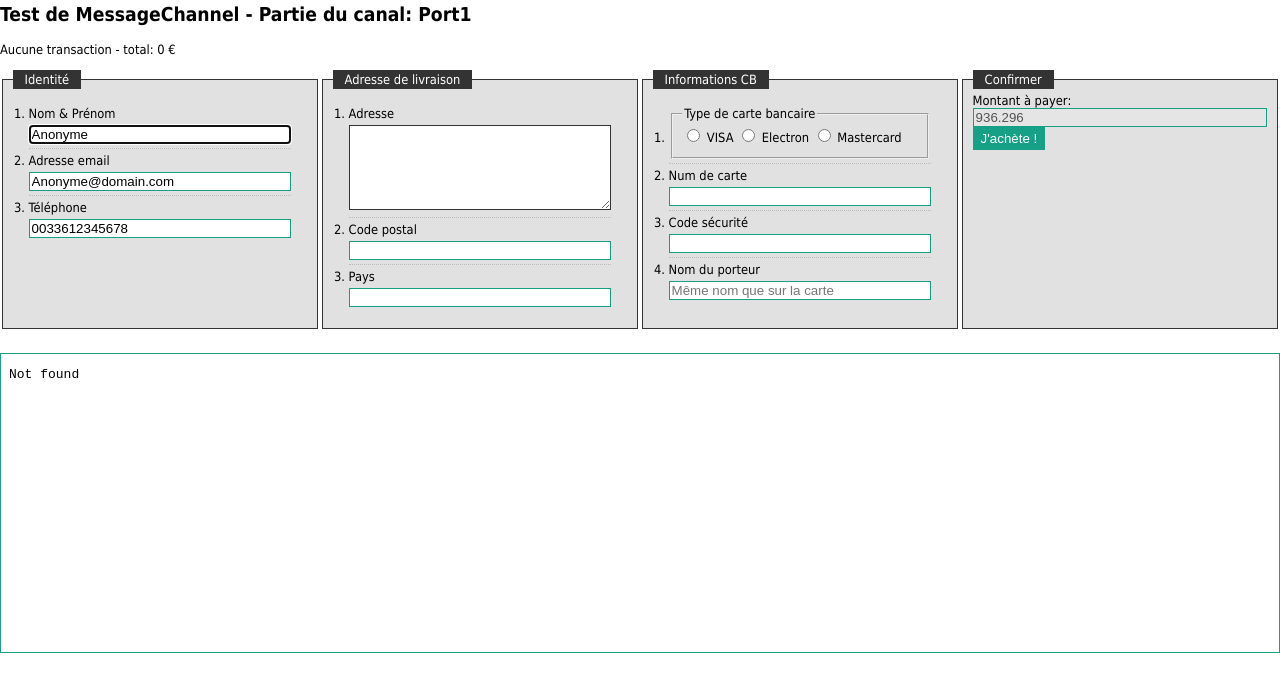
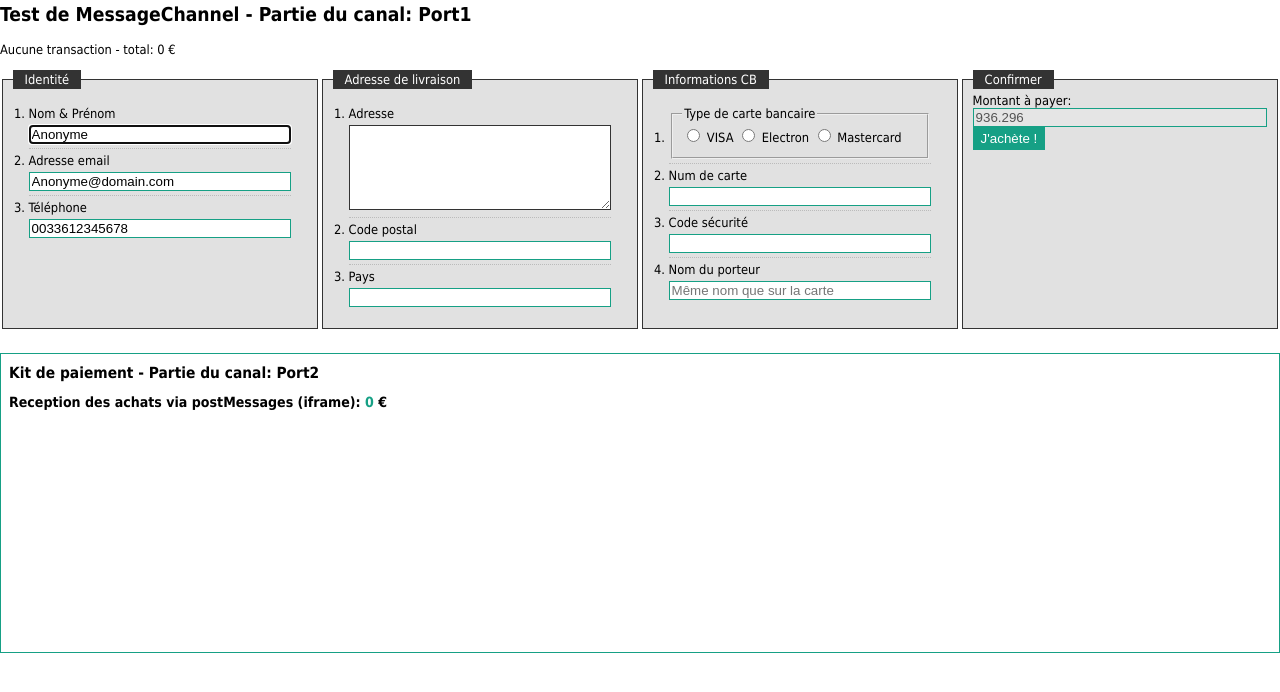
Before and after one commit to Benfarhat/Code-samples-for-JavaScript, a website: page dist/webWorkers/communication/messageChannel/index.html in a window 1280 px wide. Shown: the part 60-752 px from the top of the page. Drawn offline with Linux system fonts and the light colour scheme.

Commit message:
updating

```diff
--- a/dist/webWorkers/communication/messageChannel/index.html
+++ b/dist/webWorkers/communication/messageChannel/index.html
@@ -154,7 +154,7 @@
       </fieldset>
     </form>
 
-    <iframe src="http://localhost/webworkers/messageChannel/index2.html" width='100%' height='300' style="border:1px solid #16a085;margin-top:8px;" sandbox="allow-scripts"></iframe>
+    <iframe src="index2.html" width='100%' height='300' style="border:1px solid #16a085;margin-top:8px;" sandbox="allow-scripts"></iframe>
   </body>
   <script src="script.js"></script>
 </html>
```
Also changed, not shown: README.md.
